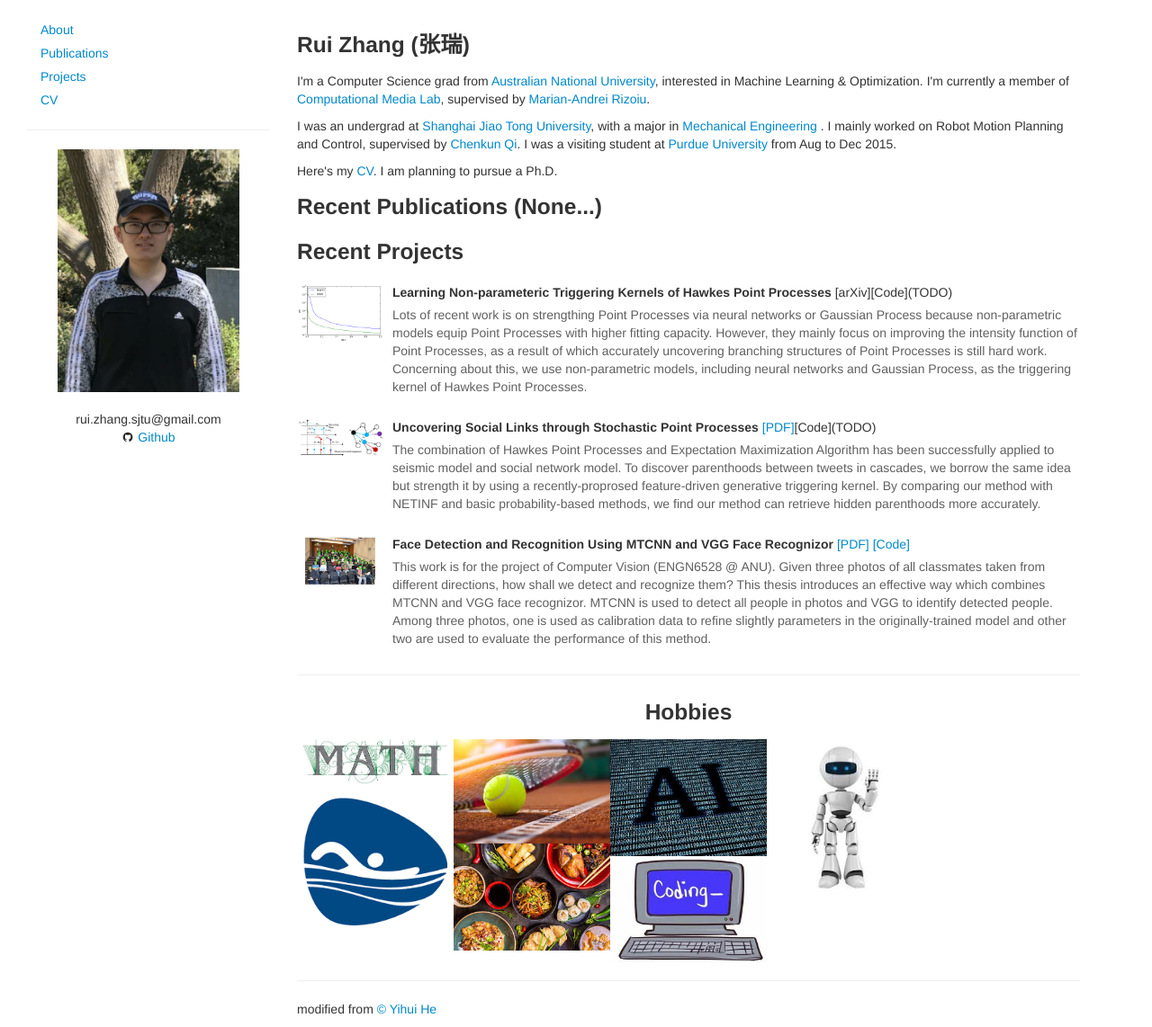
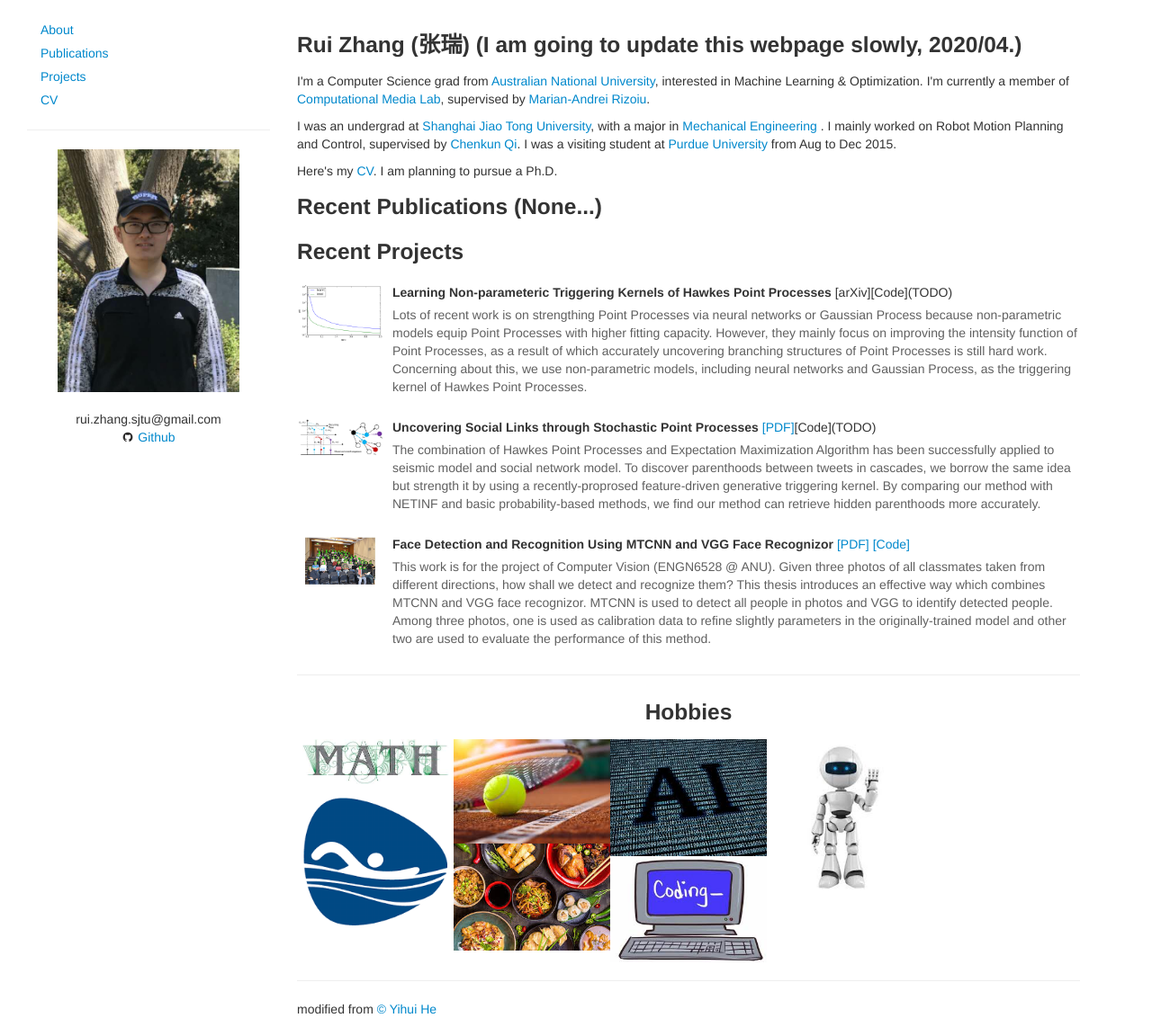
Before and after one commit to RuiZhang2016/RuiZhang.github.io, a Jekyll site: the page index.html, which Jekyll copies as it is, in a window 1280 px wide and 1142 px high. Shown: the whole window at 90% size. Built offline with Jekyll 4.4.1, drawn with Linux system fonts in a browser that asks for light colours; grey boxes are pictures that could not be loaded.

Commit message:
Update index.html

```diff
--- a/index.html
+++ b/index.html
@@ -64,7 +64,7 @@
         <div class="span9">
             <br>
             <h3>
-                Rui Zhang (张瑞)
+                Rui Zhang (张瑞) (I am going to update this webpage slowly, 2020/04.)
             </h3>
             <!-- Do I want to show a pic on the phone screen?
             <div class="text-center visible-phone">
```
